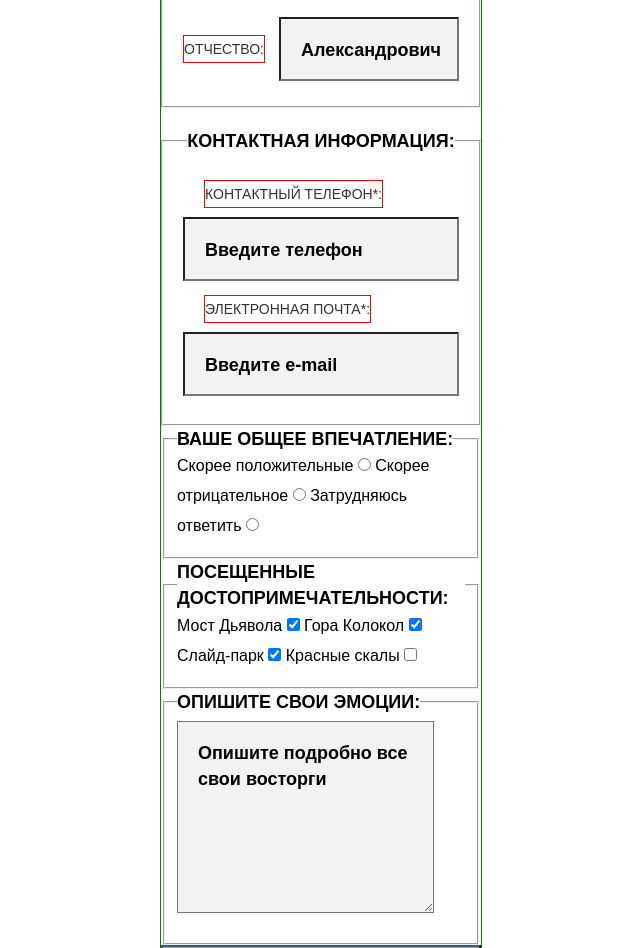
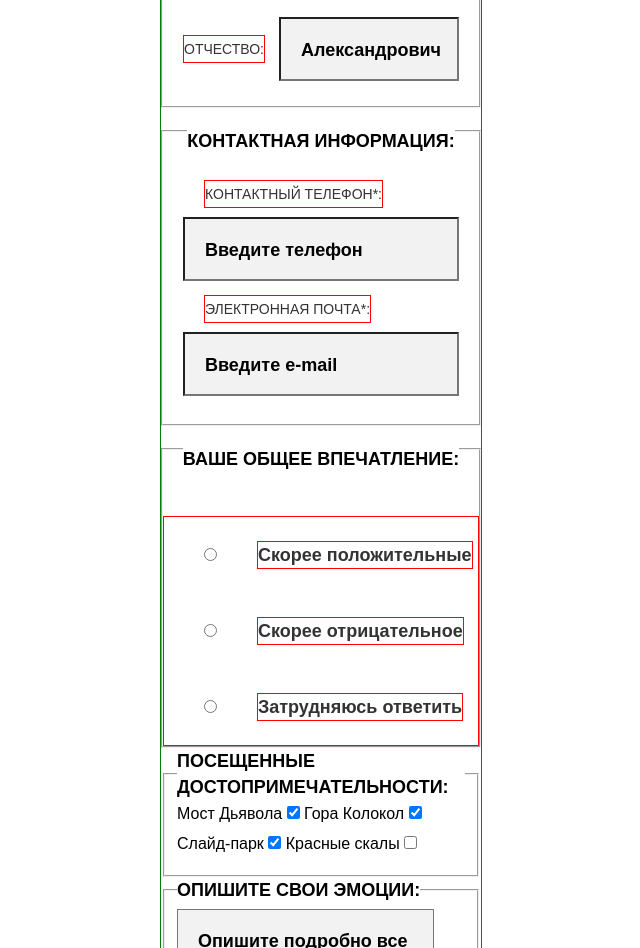
Before and after one commit to RomanSosin/sedona_2, a website: page source/form.html in a window 1280 px wide. Shown: the part 1031-1979 px from the top of the page, without its empty margins (319-959 px from the left). Drawn offline with nearby package versions, Linux system fonts and the light colour scheme; files that its build step writes are made by us from their sources.

Commit message:
базовая_стилизация_по_сетке_form_impression_список_html

```diff
--- a/source/form.html
+++ b/source/form.html
@@ -65,12 +65,20 @@
         </fieldset>
         <fieldset class="form__wrapper form-impression__wrapper">
           <legend class="form__title form-impression__title">Ваше общее впечатление:</legend>
-          <label class="form__label--radio" for="impression-positive">Скорее положительные</label>
-          <input id="impression-positive" class="form__input form-impression__good" type="radio" value="impression-good" name="impression">
-          <label class="form__label--radio" for="impression-negative">Скорее отрицательное</label>
-          <input id="impression-negative" class="form__input form-impression__negative" type="radio" value="impression-negative" name="impression">
-          <label class="form__label--radio" for="impression-not-sure">Затрудняюсь ответить</label>
-          <input id="impression-not-sure" class="form__input form-impression__not-sure" type="radio" value="impression-not-sure" name="impression">
+          <ul class="form-impression__list">
+            <li class="form-impression__item">
+              <input id="impression-positive" class="form-impression__radio form-impression__good" type="radio" value="impression-good" name="impression">
+              <label class="form__label--radio form-impression__label" for="impression-positive">Скорее положительные</label>
+            </li>
+            <li class="form-impression__item">
+              <input id="impression-negative" class="form-impression__radio form-impression__negative" type="radio" value="impression-negative" name="impression">
+              <label class="form__label--radio form-impression__label" for="impression-negative">Скорее отрицательное</label>
+            </li>
+            <li class="form-impression__item">
+              <input id="impression-not-sure" class="form-impression__radio form-impression__not-sure" type="radio" value="impression-not-sure" name="impression">
+              <label class="form__label--radio form-impression__label" for="impression-not-sure">Затрудняюсь ответить</label>
+            </li>
+          </ul>
         </fieldset>
         <fieldset class="form__wrapper form-attraction__wrapper">
           <legend class="form__title form-attraction__title">Посещенные достопримечательности:</legend>
--- a/source/less/blocks/form.less
+++ b/source/less/blocks/form.less
@@ -25,6 +25,15 @@
   color: #333333;
 
   border: 1px solid red;
+}
+
+.form__label--radio {
+  margin: 0;
+  padding: 0;
+  font-size: 18px;
+  line-height: 26px;
+  font-weight: 700;
+  color: #333333;
 }
 
 .form__input {
@@ -97,7 +106,6 @@
   box-sizing: border-box;
   width: 320px;
   margin: 0;
-  margin-top: 20px;
   padding: 0;
   padding-bottom: 14px;
   }
@@ -105,6 +113,7 @@
   .form-contacts__title {
   align-self: flex-start;
   text-align: center;
+  padding-top: 20px;
   margin-bottom: 26px;
   }
 
@@ -120,3 +129,57 @@
   margin-top: 9px;
   margin-bottom: 14px;
   }
+
+    /* Блок Impression */
+
+  .form-impression__wrapper {
+  margin: 0;
+  padding: 0;
+  }
+ /*
+  .form-impression__title {
+  margin-bottom: 44px;
+  padding-top: 20px;
+  text-align: center;
+  }
+
+
+  .form-impression__label {
+    margin-top: 24px;
+    margin-bottom: 24px;
+    border: 1px solid red;
+  }
+*/
+  .form-impression__title {
+  margin-bottom: 44px;
+  padding-top: 20px;
+  text-align: center;
+  }
+
+  .form-impression__list {
+  display: flex;
+  flex-direction: column;
+  list-style: none;
+  border: 1px solid red;
+
+  margin: 0;
+  padding: 0;
+  }
+
+  .form-impression__item {
+    display: flex;
+  }
+
+  .form-impression__radio {
+    align-self: center;
+    margin: 0;
+    margin-left: 40px;
+    margin-right: 40px;
+    padding: 0;
+  }
+
+  .form-impression__label {
+    margin-top: 24px;
+    margin-bottom: 24px;
+    border: 1px solid red;
+  }
```
